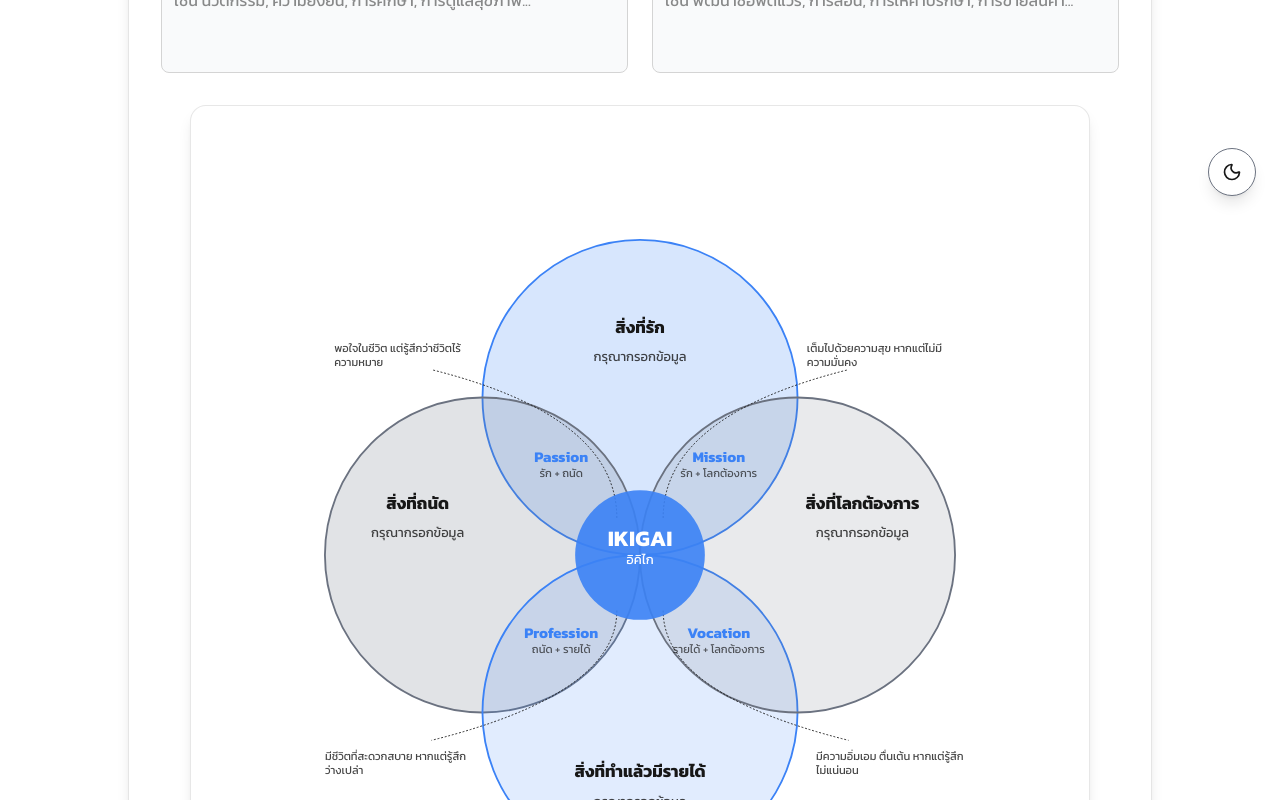
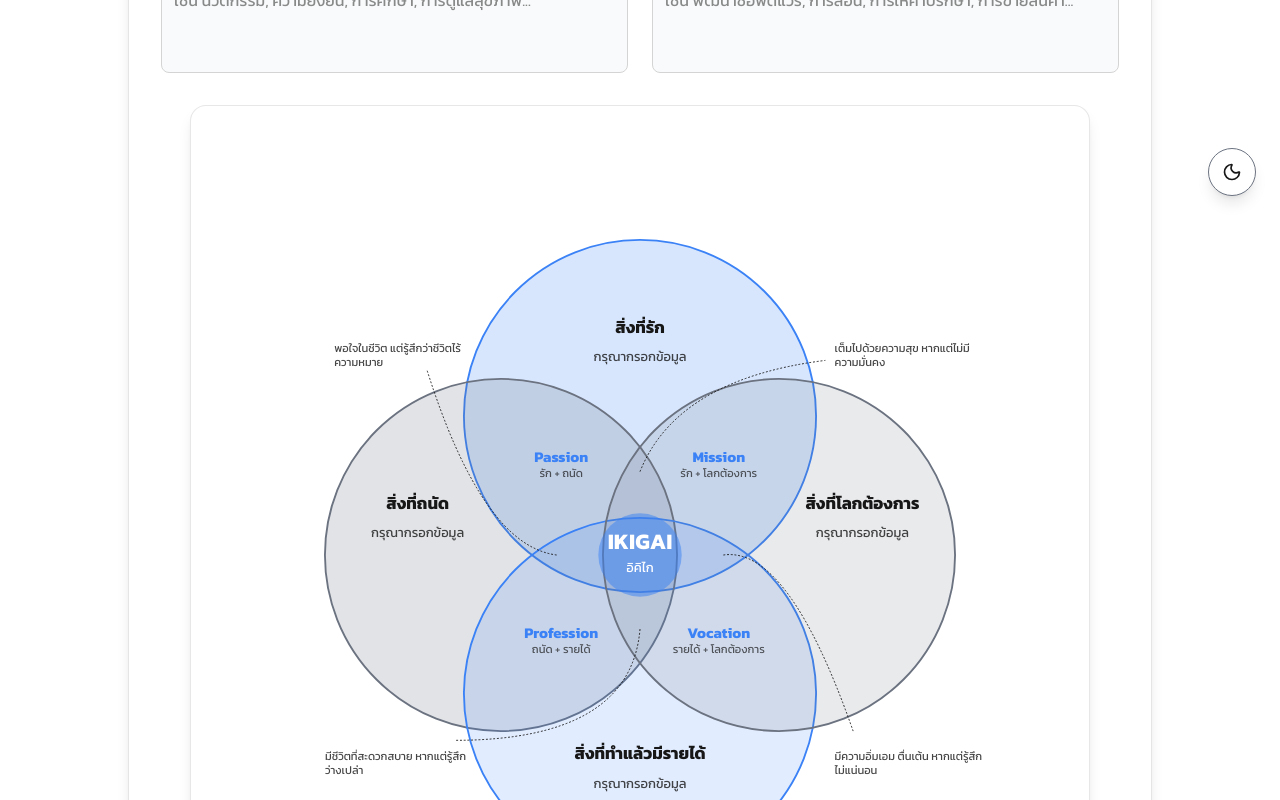
Before and after one commit to T3thr/ikigai-webapp, a Next.js app: page / in a window 1280 px wide. Shown: the part 580-1380 px from the top of the page. Built offline with nearby package versions, Linux system fonts and the light colour scheme.

Commit message:
change line shape and center ikigai text

```diff
--- a/src/components/IkigaiDiagram.tsx
+++ b/src/components/IkigaiDiagram.tsx
@@ -108,8 +108,8 @@ const IkigaiDiagram: React.FC<IkigaiDiagramProps> = ({ data, colors }) => {
             {/* วงกลมที่ 1: สิ่งที่รัก (บน) */}
             <circle
               cx="450"
-              cy="280"
-              r="170"
+              cy="300"
+              r="190"
               fill={colors?.love || 'var(--primary)'}
               fillOpacity="0.2"
               stroke={colors?.love || 'var(--primary)'}
@@ -118,9 +118,9 @@ const IkigaiDiagram: React.FC<IkigaiDiagramProps> = ({ data, colors }) => {
 
             {/* วงกลมที่ 2: สิ่งที่ถนัด (ซ้าย) */}
             <circle
-              cx="280"
+              cx="300"
               cy="450"
-              r="170"
+              r="190"
               fill={colors?.goodAt || 'var(--secondary)'}
               fillOpacity="0.2"
               stroke={colors?.goodAt || 'var(--secondary)'}
@@ -130,8 +130,8 @@ const IkigaiDiagram: React.FC<IkigaiDiagramProps> = ({ data, colors }) => {
             {/* วงกลมที่ 3: สิ่งที่ทำแล้วมีรายได้ (ล่าง) */}
             <circle
               cx="450"
-              cy="620"
-              r="170"
+              cy="600"
+              r="190"
               fill={colors?.paidFor || 'var(--primary)'}
               fillOpacity="0.15"
               stroke={colors?.paidFor || 'var(--primary)'}
@@ -140,9 +140,9 @@ const IkigaiDiagram: React.FC<IkigaiDiagramProps> = ({ data, colors }) => {
 
             {/* วงกลมที่ 4: สิ่งที่โลกต้องการ (ขวา) */}
             <circle
-              cx="620"
+              cx="600"
               cy="450"
-              r="170"
+              r="190"
               fill={colors?.worldNeeds || 'var(--secondary)'}
               fillOpacity="0.15"
               stroke={colors?.worldNeeds || 'var(--secondary)'}
@@ -171,10 +171,10 @@ const IkigaiDiagram: React.FC<IkigaiDiagramProps> = ({ data, colors }) => {
             </foreignObject>
 
             {/* สิ่งที่ทำแล้วมีรายได้ (ล่าง) */}
-            <text x="450" y="690" textAnchor="middle" className="fill-current text-foreground font-bold text-lg">
+            <text x="450" y="670" textAnchor="middle" className="fill-current text-foreground font-bold text-lg">
               สิ่งที่ทำแล้วมีรายได้
             </text>
-            <foreignObject x="370" y="700" width="160" height="80">
+            <foreignObject x="370" y="680" width="160" height="80">
               <div className="text-center text-sm text-foreground/80 leading-tight p-2">
                 {data.paidFor || 'กรุณากรอกข้อมูล'}
               </div>
@@ -235,12 +235,12 @@ const IkigaiDiagram: React.FC<IkigaiDiagramProps> = ({ data, colors }) => {
 
             {/* 1. รัก + ถนัด + รายได้ (บนซ้าย) */}
             <path
-              d="M 450 460 Q 450 350 250 300"
+              d="M 520 500 Q 440 490 380 300"
               stroke="var(--foreground)"
               strokeWidth="1"
               fill="none"
               strokeDasharray="2,2"
-              transform="translate(-25, -50)"
+              transform="translate(-160, -50)"
             />
             <foreignObject x="120" y="220" width="160" height="40">
               <div className="text-xs text-foreground/80 leading-tight">
@@ -250,14 +250,14 @@ const IkigaiDiagram: React.FC<IkigaiDiagramProps> = ({ data, colors }) => {
 
             {/* 2. รัก + ถนัด + โลกต้องการ (บนขวา) */}
             <path
-              d="M 450 460 Q 450 350 650 300"
+              d="M 450 420 Q 490 320 650 300"
               stroke="var(--foreground)"
               strokeWidth="1"
               fill="none"
               strokeDasharray="2,2"
-              transform="translate(25, -50)"
+              transform="translate(0, -60)"
             />
-            <foreignObject x="630" y="220" width="160" height="40">
+            <foreignObject x="660" y="220" width="160" height="40">
               <div className="text-xs text-foreground/80 leading-tight">
                 เต็มไปด้วยความสุข หากแต่ไม่มีความมั่นคง
               </div>
@@ -265,14 +265,14 @@ const IkigaiDiagram: React.FC<IkigaiDiagramProps> = ({ data, colors }) => {
 
             {/* 3. รัก + รายได้ + โลกต้องการ (ล่างขวา) */}
             <path
-              d="M 450 460 Q 450 550 650 600"
+              d="M 480 450 Q 550 440 620 640"
               stroke="var(--foreground)"
               strokeWidth="1"
               fill="none"
               strokeDasharray="2,2"
-              transform="translate(25, 50)"
+              transform="translate(60, 0)"
             />
-            <foreignObject x="640" y="660" width="160" height="40">
+            <foreignObject x="660" y="660" width="160" height="40">
               <div className="text-xs text-foreground/80 leading-tight">
                 มีความอิ่มเอม ตื่นเต้น หากแต่รู้สึกไม่แน่นอน
               </div>
@@ -280,12 +280,12 @@ const IkigaiDiagram: React.FC<IkigaiDiagramProps> = ({ data, colors }) => {
 
             {/* 4. ถนัด + รายได้ + โลกต้องการ (ล่างซ้าย) */}
             <path
-              d="M 450 460 Q 450 550 250 600"
+              d="M 450 480 Q 440 600 250 600"
               stroke="var(--foreground)"
               strokeWidth="1"
               fill="none"
               strokeDasharray="2,2"
-              transform="translate(-25, 50)"
+              transform="translate(0, 50)"
             />
             <foreignObject x="110" y="660" width="160" height="40">
               <div className="text-xs text-foreground/80 leading-tight">
@@ -294,11 +294,11 @@ const IkigaiDiagram: React.FC<IkigaiDiagramProps> = ({ data, colors }) => {
             </foreignObject>
 
             {/* จุดศูนย์กลาง - Ikigai */}
-            <circle cx="450" cy="450" r="70" fill="var(--primary)" opacity="0.9" />
-            <text x="450" y="440" textAnchor="middle" className="fill-current text-primary-foreground font-bold text-2xl">
+            <circle cx="450" cy="450" r="45" fill="var(--primary)" opacity="0.5" />
+            <text x="450" y="444" textAnchor="middle" className="fill-current text-primary-foreground font-bold text-2xl">
               IKIGAI
             </text>
-            <text x="450" y="460" textAnchor="middle" className="fill-current text-primary-foreground text-sm">
+            <text x="450" y="468" textAnchor="middle" className="fill-current text-primary-foreground text-sm">
               อิคิไก
             </text>
           </svg>
```
